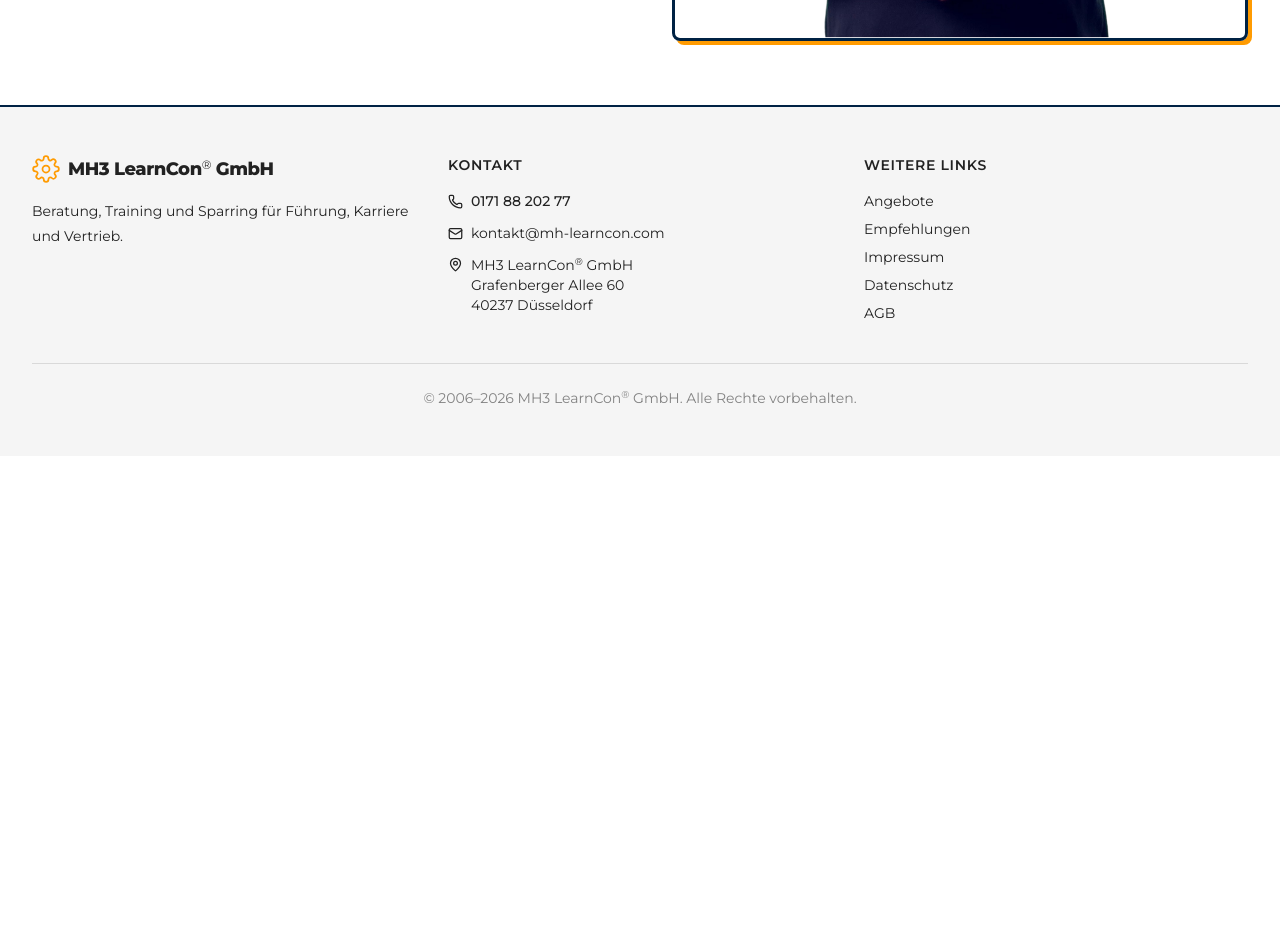
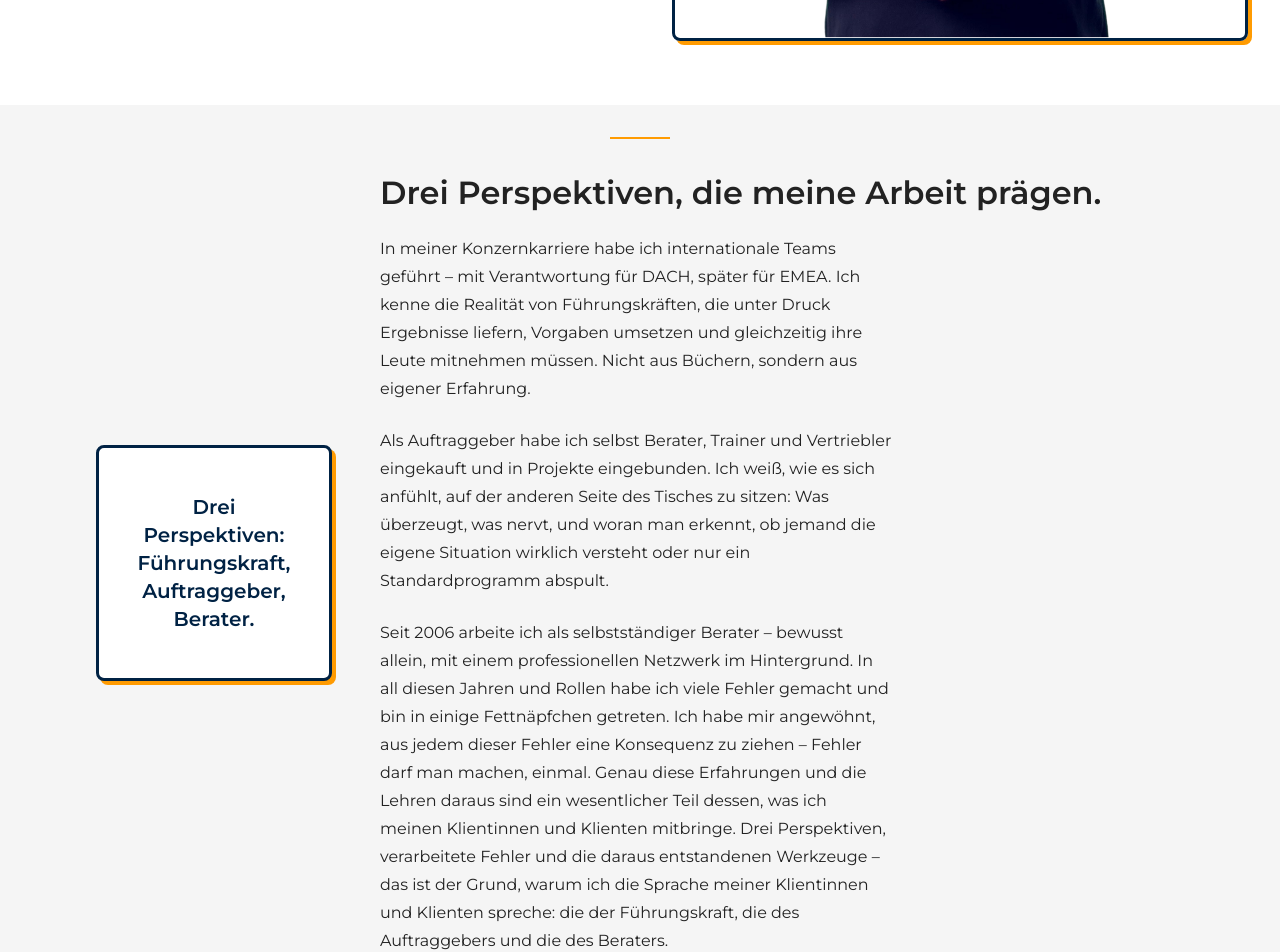
Before and after one commit to MH3-LearnCon/meine-neue-webseite-mit-js, a Next.js app: page /ueber-mich in a window 1280 px wide. Shown: the part 680-1632 px from the top of the page. Before the commit the page ends 1136 px from the top, so only its background shows below. Built offline with nearby package versions, Linux system fonts and the light colour scheme.

Commit message:
feat(ueber-mich): Abschnitt 2 Drei-Perspektiven (StatementCard-Z-Pattern) + content-Sync

```diff
--- a/src/app/ueber-mich/page.tsx
+++ b/src/app/ueber-mich/page.tsx
@@ -1,5 +1,6 @@
 import type { Metadata } from "next";
 import Image from "next/image";
+import StatementCard from "@/components/StatementCard";
 
 const PERSON_LD = {
   "@context": "https://schema.org",
@@ -92,6 +93,57 @@ export default function UeberMichPage() {
             </div>
           </div>
         </section>
+
+        {/* ── Abschnitt 2: Drei Perspektiven (Z-Pattern, StatementCard links) ── */}
+        <section className="bg-[#F5F5F5] pt-6 md:pt-8 pb-12 md:pb-16">
+          <div className="max-w-6xl mx-auto px-4 sm:px-6 lg:px-8">
+            <div
+              className="w-[60px] h-[2px] bg-orange mx-auto mb-6 md:mb-8"
+              aria-hidden="true"
+            />
+            <div className="grid grid-cols-1 lg:grid-cols-4 gap-8 lg:gap-12">
+              <div className="flex flex-col col-span-full lg:col-span-3 lg:col-start-2 lg:row-start-1">
+                <h2 className="text-h2 font-semibold text-brand-text mb-5 leading-snug">
+                  Drei Perspektiven, die meine Arbeit prägen.
+                </h2>
+                <div className="flex flex-col gap-6">
+                  <p className="text-body text-brand-text leading-relaxed max-w-lg">
+                    In meiner Konzernkarriere habe ich internationale Teams geführt
+                    – mit Verantwortung für DACH, später für EMEA. Ich kenne die
+                    Realität von Führungskräften, die unter Druck Ergebnisse
+                    liefern, Vorgaben umsetzen und gleichzeitig ihre Leute mitnehmen
+                    müssen. Nicht aus Büchern, sondern aus eigener Erfahrung.
+                  </p>
+                  <p className="text-body text-brand-text leading-relaxed max-w-lg">
+                    Als Auftraggeber habe ich selbst Berater, Trainer und Vertriebler
+                    eingekauft und in Projekte eingebunden. Ich weiß, wie es sich
+                    anfühlt, auf der anderen Seite des Tisches zu sitzen: Was
+                    überzeugt, was nervt, und woran man erkennt, ob jemand die
+                    eigene Situation wirklich versteht oder nur ein Standardprogramm
+                    abspult.
+                  </p>
+                  <p className="text-body text-brand-text leading-relaxed max-w-lg">
+                    Seit 2006 arbeite ich als selbstständiger Berater – bewusst
+                    allein, mit einem professionellen Netzwerk im Hintergrund. In
+                    all diesen Jahren und Rollen habe ich viele Fehler gemacht und
+                    bin in einige Fettnäpfchen getreten. Ich habe mir angewöhnt,
+                    aus jedem dieser Fehler eine Konsequenz zu ziehen – Fehler
+                    darf man machen, einmal. Genau diese Erfahrungen und die Lehren
+                    daraus sind ein wesentlicher Teil dessen, was ich meinen
+                    Klientinnen und Klienten mitbringe. Drei Perspektiven,
+                    verarbeitete Fehler und die daraus entstandenen Werkzeuge – das
+                    ist der Grund, warum ich die Sprache meiner Klientinnen und
+                    Klienten spreche: die der Führungskraft, die des Auftraggebers
+                    und die des Beraters.
+                  </p>
+                </div>
+              </div>
+              <div className="flex flex-col justify-center col-span-full lg:col-span-1 lg:col-start-1 lg:row-start-1">
+                <StatementCard text="Drei Perspektiven: Führungskraft, Auftraggeber, Berater." />
+              </div>
+            </div>
+          </div>
+        </section>
       </div>
     </>
   );
```
Also changed, not shown: content/Ueber_mich_Texte_MH3_v1.md (+3 -0 lines).
